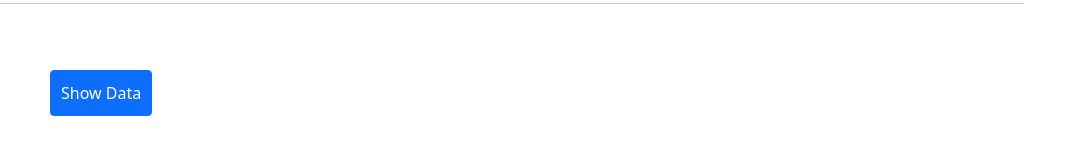
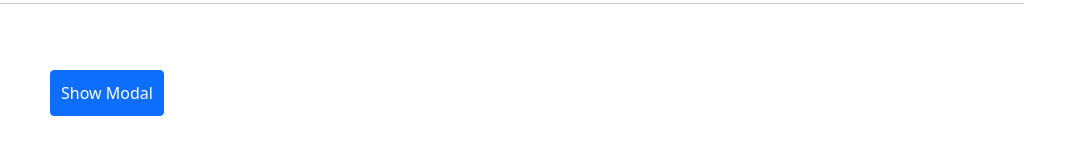
Before and after one commit to jacksonrajesh/AngularSolutions, an Angular app in the folder AngularSolution/: page /templatedriven in a window 1280 px wide. Shown: the part 155-310 px from the top of the page, without its empty margins (0-1087 px from the left). Built offline with nearby package versions, Linux system fonts and the light colour scheme.

Commit message:
keywords change

```diff
--- a/AngularSolution/src/app/template-driven/template-driven.component.html
+++ b/AngularSolution/src/app/template-driven/template-driven.component.html
@@ -5,7 +5,7 @@
 style="margin: 50px; padding: 10px"
 type="button"
 class="btn btn-primary"
-(click)="openPopup()">Show Data
+(click)="openPopup()">Show Modal
 </button>
 <div
 class="modal"
@@ -18,7 +18,7 @@ role="dialog"
 		<h4 class="modal-title">GeeksForGeeks</h4>
 	</div>
 	<div class="modal-body">
-		<p>One Stop Solution for all CS problems</p>
+		<p>Modal pop up is working </p>
 
 	</div>
 	<div class="modal-footer">
```
